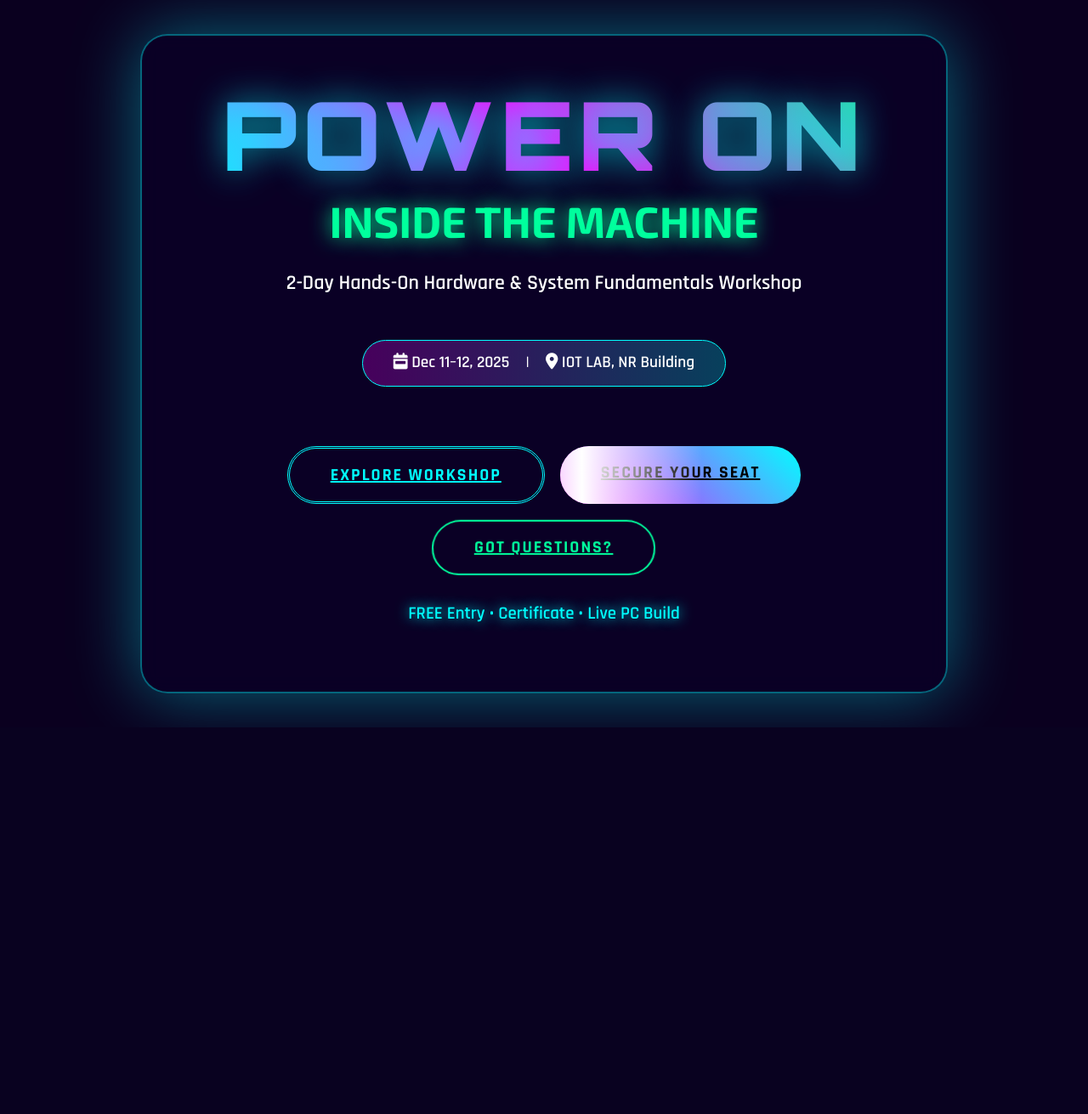
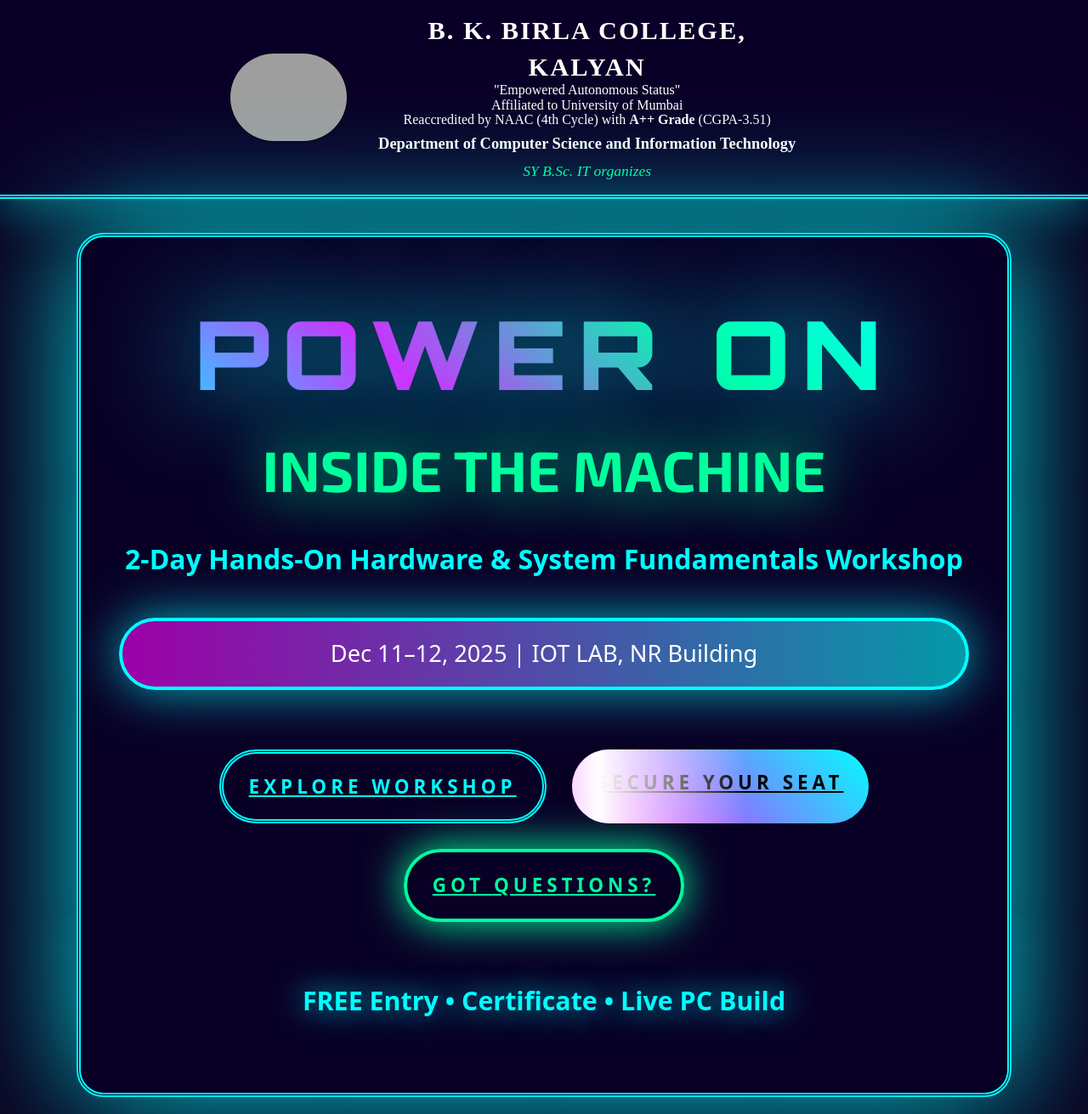
Before and after one commit to akritivishwakarma2007/workshop, a Flask app: page / in a window 1280 px wide. Shown: the whole page at 85% size. Before the commit the page ends 856 px from the top, so only its background shows below. Run offline with Flask 3, Linux system fonts and the light colour scheme; parts of the project's set-up code (start-up, migrations or seed data) failed here and were passed over; grey boxes are pictures that could not be loaded.

Commit message:
commit 11

```diff
--- a/templates/home.html
+++ b/templates/home.html
@@ -3,135 +3,114 @@
 <head>
   <meta charset="utf-8">
   <meta name="viewport" content="width=device-width, initial-scale=1">
-  <title>POWER ON - Inside The Machine</title>
+  <title>POWER ON - Inside The Machine • B. K. Birla College</title>
 
   <link href="https://cdn.jsdelivr.net/npm/bootstrap@5.3.3/dist/css/bootstrap.min.css" rel="stylesheet">
   <link href="https://cdnjs.cloudflare.com/ajax/libs/font-awesome/6.5.0/css/all.min.css" rel="stylesheet">
-  <link href="https://fonts.googleapis.com/css2?family=Orbitron:wght@800;900&family=Rajdhani:wght@600;700&family=Exo+2:wght@700&display=swap" rel="stylesheet">
+  <link href="https://fonts.googleapis.com/css2?family=Orbitron:wght@800;900&family=Exo+2:wght@700&display=swap" rel="stylesheet">
 
   <style>
     :root { --cyan: #00ffff; --magenta: #ff00ff; --electric: #00ff9d; }
-    body, html { margin: 0; background: #0a001f; color: white; font-family: 'Rajdhani', sans-serif; min-height: 100vh; }
+    body, html { margin:0; background:#0a001f; color:white; min-height:100vh; overflow-x:hidden; }
 
-    /* Background */
-    .cosmic-bg {
-      position: fixed; top: 0; left: 0; width: 100%; height: 100%; z-index: -2;
-      background: radial-gradient(circle at center, #1a0033, #000011);
+    .cosmic-bg {position:fixed; top:0; left:0; width:100%; height:100%; background:radial-gradient(circle at center,#1a0033,#000011); z-index:-2;}
+    .matrix-rain {position:fixed; top:0; left:0; width:100%; height:100%; background:repeating-linear-gradient(0deg,transparent,transparent 50px,rgba(0,255,255,0.03) 50px,rgba(0,255,255,0.03) 100px); animation:rain 12s linear infinite; z-index:-1;}
+    @keyframes rain {0%{background-position:0 0}100%{background-position:0 1000px}}
+
+    .college-header {
+      background:rgba(10,0,40,0.9);
+      backdrop-filter:blur(15px);
+      padding:15px 25px;
+      border-bottom:5px double var(--cyan);
+      box-shadow:0 12px 50px rgba(0,255,255,0.4);
+      margin-bottom:20px;
+      font-family:"Times New Roman", Times, serif !important;
     }
-    .matrix-rain {
-      position: absolute; top: 0; left: 0; width: 100%; height: 100%; z-index: -1;
-      background: repeating-linear-gradient(0deg, transparent, transparent 50px, rgba(0,255,255,0.03) 50px, rgba(0,255,255,0.03) 100px);
-      animation: rain 12s linear infinite;
+    .college-header .logo {
+      height:105px;
+      border-radius:100px;
+      border:1px solid black;
+
     }
-    @keyframes rain { 0% { background-position: 0 0; } 100% { background-position: 0 1000px; } }
+    .college-info {
+      text-align:center;
+      color:white;
+      line-height:1.4;
+      margin-right: 140px;
+    }
+    .college-name {font-size:1.9rem; font-weight:bold; margin:0 0 0px 0; letter-spacing:2px; font-family:"Times New Roman", Times, serif;}
+    .college-subtitle {font-size:1rem; margin:-5px 0; font-family:"Times New Roman", Times, serif;}
+    .naac {color:#ffffff; font-weight:bold;}
+    .dept {font-size:1.15rem; font-weight:bold; margin:10px 0 6px; font-family:"Times New Roman", Times, serif;}
+    .organizes {font-size:1.1rem; color:#00ff9d; font-style:italic; font-family:"Times New Roman", Times, serif;}
 
-    /* Main Container - Now Scrollable */
-    .main-container {
-      min-height: 100vh;
-      display: flex;
-      align-items: center;
-      justify-content: center;
-      padding: 40px 20px;
-      position: relative;
-      z-index: 1;
+    /* LOGO CLOSER TO COLLEGE NAME */
+    @media (min-width: 769px) {
+      .college-header .row {
+        align-items:center;
+      }
+      .college-header .col-auto {
+        padding-left: 200px;   /* reduced gap → logo closer */
+      }
+      .college-info {
+        margin-right: 250px;    /* reduced margin → even closer */
+      }
     }
 
-    .main-box {
-      background: rgba(10, 0, 40, 0.7);
-      border-radius: 32px;
-      padding: 60px 40px;
-      text-align: center;
-      max-width: 950px;
-      width: 100%;
-      border: 2px solid rgba(0,255,255,0.4);
-      box-shadow: 0 0 80px rgba(0, 255, 255, 0.4);
-      backdrop-filter: blur(12px);
+    /* MOBILE – LOGO ON TOP (already perfect) */
+    @media (max-width: 768px) {
+      .college-header {
+        padding:20px 15px;
+        text-align:center;
+      }
+      .college-header .row {
+        flex-direction: column;
+      }
+      .college-header .col-auto {
+        margin-bottom: 8px;    /* slightly less gap below logo */
+      }
+      .college-info {
+        margin-right: 0;
+        width: 100%;
+      }
+      .college-header .logo {
+        height:70px;
+      }
     }
 
-    /* Perfect Text Size */
-    h1 {
-      font-family: 'Orbitron', sans-serif;
-      font-size: clamp(2.5rem, 10vw, 7rem);   /* Perfect on all screens */
-      font-weight: 900;
-      margin: 0;
-      line-height: 1;
-      background: linear-gradient(45deg, var(--cyan), var(--magenta), var(--electric));
-      -webkit-background-clip: text;
-      -webkit-text-fill-color: transparent;
-      text-shadow: 0 0 40px rgba(0,255,255,0.6);
-      letter-spacing: 6px;
-    }
-    h2 {
-      font-family: 'Exo 2', sans-serif;
-      font-size: clamp(1.8rem, 5vw, 3.2rem);
-      color: var(--electric);
-      text-shadow: 0 0 25px var(--electric);
-      margin: 15px 0 25px;
-    }
+    /* Rest of your page – 100% untouched */
+    .main-container {min-height:100vh; display:flex; align-items:center; justify-content:center; padding:20px;}
+    .main-box {background:rgba(10,0,40,0.92); border-radius:32px; padding:70px 45px; text-align:center; max-width:1100px; width:100%; border:5px double var(--cyan); box-shadow:0 0 140px rgba(0,255,255,0.85); backdrop-filter:blur(18px);}
 
-    .btn-container {
-      display: flex;
-      flex-wrap: wrap;
-      gap: 18px;
-      justify-content: center;
-      margin: 45px 0 30px;
-    }
+    h1 {font-family:'Orbitron',sans-serif; font-size:clamp(3.2rem, 11vw, 7rem); font-weight:900; margin:0; background:linear-gradient(45deg,var(--cyan),var(--magenta),var(--electric),var(--cyan)); -webkit-background-clip:text; -webkit-text-fill-color:transparent; text-shadow:0 0 90px rgba(0,255,255,1); letter-spacing:14px; animation:pulse 4s infinite;}
+    @keyframes pulse {0%,100%{text-shadow:0 0 90px rgba(0,255,255,1)}50%{text-shadow:0 0 160px #00ffff}}
 
-    /* Unique & Beautiful Buttons */
-    .btn-custom {
-      padding: 16px 48px;
-      font-size: 1.25rem;
-      font-weight: bold;
-      text-transform: uppercase;
-      letter-spacing: 2px;
-      border-radius: 50px;
-      min-width: 240px;
-      transition: all 0.4s;
-    }
-    .btn-glitch { background: transparent; color: var(--cyan); border: 3px double var(--cyan); }
-    .btn-glitch:hover { animation: glitch 0.3s infinite; color: white; }
+    h2 {font-family:'Exo 2',sans-serif; font-size:clamp(2.2rem,7vw,4.2rem); color:var(--electric); text-shadow:0 0 70px var(--electric); margin:30px 0 40px;}
 
-    .btn-pulse {
-      background: linear-gradient(45deg, #ff00ff, #00ffff);
-      color: black;
-      position: relative;
-      overflow: hidden;
-    }
-    .btn-pulse::before {
-      content: ''; position: absolute; top: 0; left: -100%; width: 100%; height: 100%;
-      background: linear-gradient(90deg, transparent, white, transparent);
-      animation: shine 3s infinite;
-    }
+    .btn-container {display:flex; flex-wrap:wrap; gap:30px; justify-content:center; margin:70px 0;}
+    .btn-custom {padding:22px 30px; font-size:1.4rem; font-weight:900; text-transform:uppercase; letter-spacing:5px; border-radius:50px; min-width:300px;}
+    .btn-glitch {background:transparent; color:var(--cyan); border:5px double var(--cyan);}
+    .btn-glitch:hover {animation:glitch 0.3s infinite; transform:translateY(-12px);}
+    .btn-pulse {background:linear-gradient(45deg,#ff00ff,#00ffff); color:black; position:relative; overflow:hidden;}
+    .btn-pulse::before {content:''; position:absolute; top:0; left:-100%; width:100%; height:100%; background:linear-gradient(90deg,transparent,white,transparent); animation:shine 3s infinite;}
+    .btn-holo {background:transparent; color:var(--electric); border:4px solid var(--electric); box-shadow:0 0 50px var(--electric);}
+    .btn-holo:hover {transform:translateY(-18px) scale(1.1); box-shadow:0 60px 120px rgba(0,255,157,0.9);}
+    @keyframes glitch {0%,100%{text-shadow:7px 0 #ff00ff}50%{text-shadow:-7px 0 #00ffff}}
+    @keyframes shine {0%{left:-100%}100%{left:100%}}
 
-    .btn-holo {
-      background: transparent;
-      color: var(--electric);
-      border: 2px solid var(--electric);
-      transform: perspective(500px) rotateX(10deg);
-    }
-    .btn-holo:hover {
-      transform: translateY(-8px);
-      box-shadow: 0 20px 40px rgba(0, 255, 157, 0.5);
-    }
+    .date-badge {background:linear-gradient(90deg,rgba(255,0,255,0.6),rgba(0,255,255,0.6)); border:4px solid var(--cyan); border-radius:50px; padding:18px 60px; font-size:1.7rem; box-shadow:0 0 60px rgba(0,255,255,0.7); margin:45px 0;}
+    .footer-text {margin-top:60px; font-size:1.9rem; color:var(--cyan); text-shadow:0 0 35px; font-weight:900;}
 
-    @keyframes glitch { 0%,100% { text-shadow: 3px 0 #ff00ff; } 50% { text-shadow: -3px 0 #00ffff; } }
-    @keyframes shine { 0% { left: -100%; } 100% { left: 100%; } }
-
-    .date-badge {
-      background: linear-gradient(90deg, rgba(255,0,255,0.25), rgba(0,255,255,0.25));
-      border: 1px solid var(--cyan);
-      border-radius: 50px;
-      padding: 12px 36px;
-      font-size: 1.2rem;
-      display: inline-block;
-      margin: 25px 0;
-    }
-
-    .footer-text {
-      margin-top: 30px;
-      font-size: 1.3rem;
-      color: #00ffff;
-      text-shadow: 0 0 15px;
+    @media (max-width: 768px) {
+      .college-header { padding:12px 15px; }
+      .college-header .logo { height:65px; }
+      .college-name { font-size:1.7rem; }
+      .college-subtitle { font-size:0.95rem; }
+      .dept { font-size:1.1rem; }
+      .main-box { padding:50px 25px; }
+      h1 { font-size:clamp(2.8rem, 10vw, 6rem) !important; }
+      .btn-custom { padding:18px 50px; font-size:1.0rem; min-width:260px; }
+      .date-badge { padding:14px 40px; font-size:1.4rem; }
     }
   </style>
 </head>
@@ -140,14 +119,34 @@
   <div class="cosmic-bg"></div>
   <div class="matrix-rain"></div>
 
+  <div class="college-header">
+    <div class="container">
+      <div class="row align-items-center">
+        <div class="col-auto">
+          <img src="https://www.bkbck.edu.in/img/bkbirla_newlogo.png" alt="B.K. Birla College Logo" class="logo">
+        </div>
+        <div class="col">
+          <div class="college-info">
+            <div class="college-name">B. K. BIRLA COLLEGE, KALYAN</div>
+            <div class="college-subtitle">"Empowered Autonomous Status"</div>
+            <div class="college-subtitle">Affiliated to University of Mumbai</div>
+            <div class="college-subtitle">Reaccredited by NAAC (4th Cycle) with <span class="naac">A++ Grade</span> (CGPA-3.51)</div>
+            <div class="dept">Department of Computer Science and Information Technology</div>
+            <div class="organizes">SY B.Sc. IT organizes</div>
+          </div>
+        </div>
+      </div>
+    </div>
+  </div>
+
   <div class="main-container">
     <div class="main-box">
       <h1>POWER ON</h1>
       <h2>INSIDE THE MACHINE</h2>
-      <p class="lead fs-4 mb-4">2-Day Hands-On Hardware & System Fundamentals Workshop</p>
+      <p class="lead fs-2" style="color:#00ffff; font-weight:600;">2-Day Hands-On Hardware & System Fundamentals Workshop</p>
 
       <div class="date-badge">
-        <i class="fas fa-calendar-week"></i> Dec 11–12, 2025 | <i class="fas fa-location-dot"></i> IOT LAB, NR Building
+        Dec 11–12, 2025 | IOT LAB, NR Building
       </div>
 
       <div class="btn-container">
@@ -156,9 +155,7 @@
         <a href="/inquire" class="btn-custom btn-holo">Got Questions?</a>
       </div>
 
-      <p class="footer-text">
-        FREE Entry • Certificate • Live PC Build
-      </p>
+      <p class="footer-text">FREE Entry • Certificate • Live PC Build</p>
     </div>
   </div>
 
```
